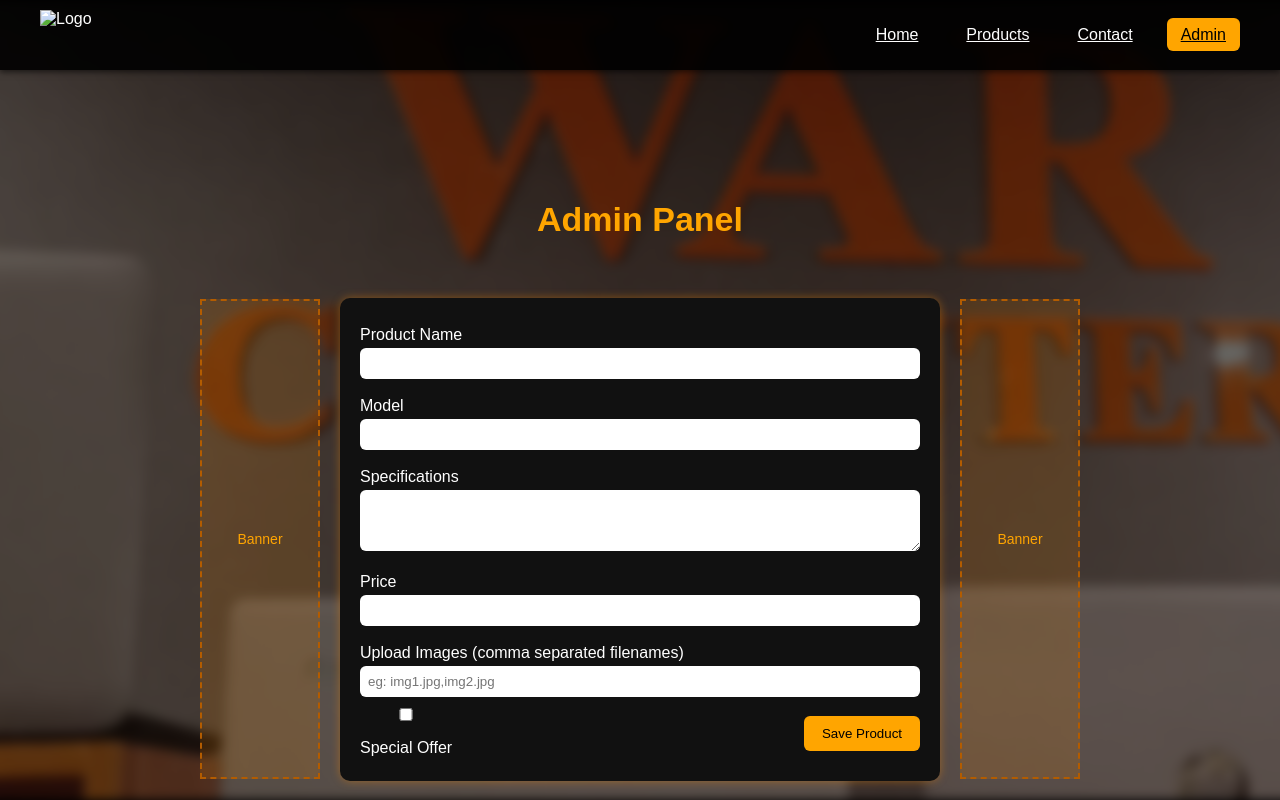
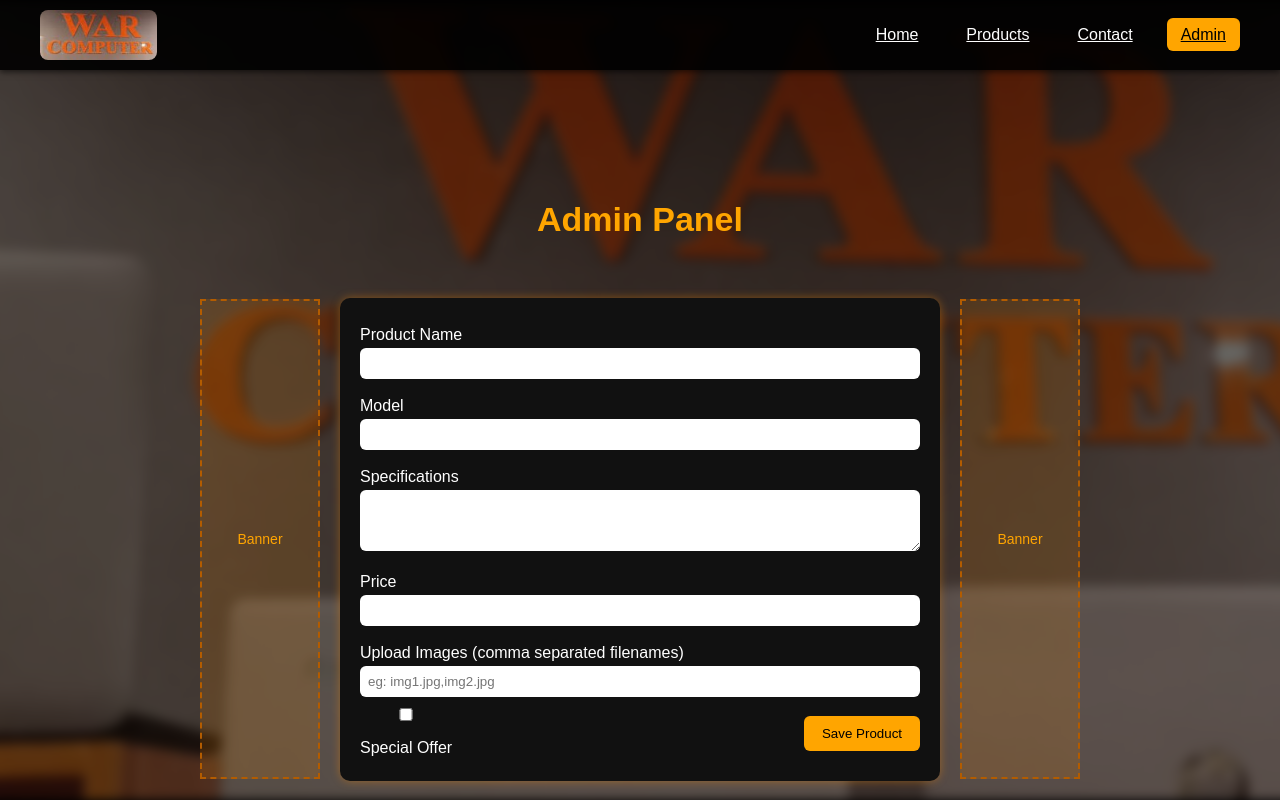
Before and after one commit to orionfxservis/WarComputer, a plain HTML site: page admin.html in a window 1280 px wide. Shown: the top 800 px of the page. Drawn offline with Linux system fonts and the light colour scheme.

Commit message:
index, admin & images folder copied again

```diff
--- a/admin.html
+++ b/admin.html
@@ -34,7 +34,7 @@ body::before {
       padding:10px 40px;background:rgba(0,0,0,0.9);
       position:fixed;top:0;left:0;width:100%;z-index:1000;
       box-shadow:0 2px 6px rgba(0,0,0,0.6);}
-    header img.logo{height:50px;}
+    header img.logo{height:50px;border-radius:8px;}
     nav ul{display:flex;gap:20px;list-style:none;}
     nav ul li a{padding:8px 14px;color:#fff;transition:0.3s;border-radius:6px;}
     nav ul li a:hover,nav ul li a.active{background:orange;color:#000;}
```
Also changed, not shown: index.html (+1 -1 lines), images/acer01.jpeg, images/acer02.jpeg, images/acer03.jpeg, images/acer04.jpeg, images/acer05.jpeg, images/dell01.jpeg (added), images/dell02.jpeg (added), images/dell03.jpeg (added), images/logo.png (added).
